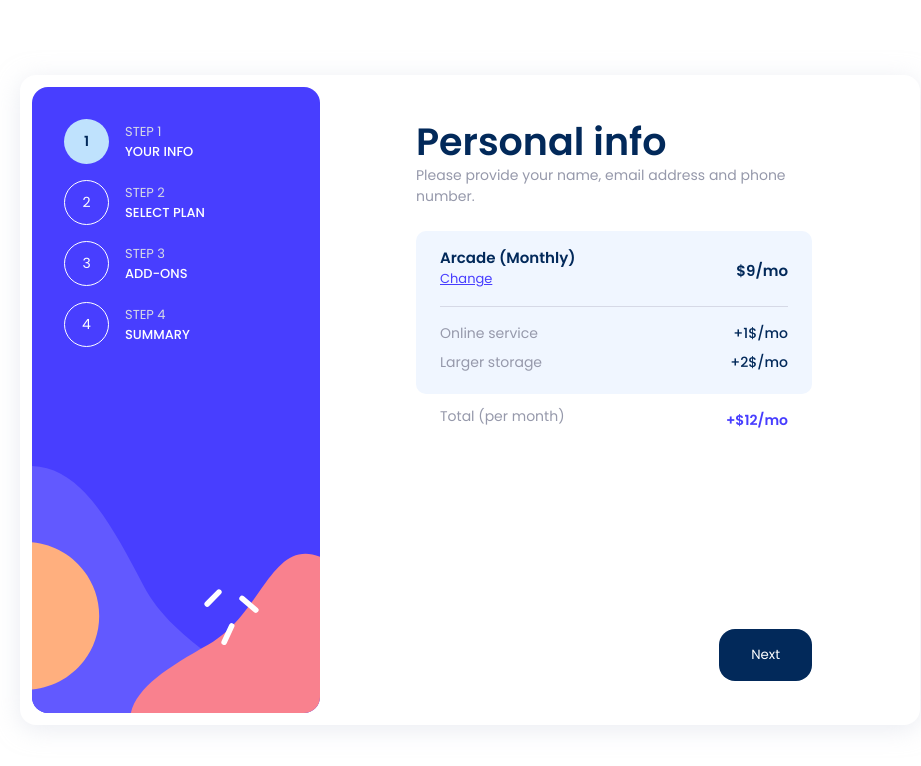
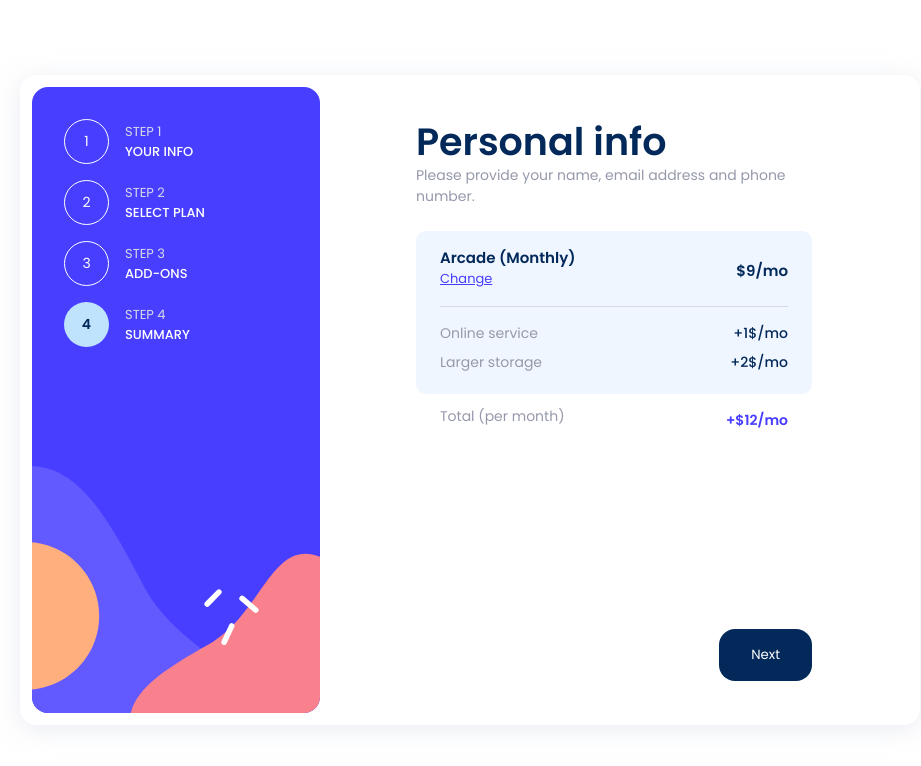
Before and after one commit to Rijad99/form-wizard, a React (Create React App) app: page /summary in a window 1280 px wide. Shown: the top 766 px of the page, without its empty margins (170-1091 px from the left). Built offline with nearby package versions, Linux system fonts and the light colour scheme.

Commit message:
Active step state tracking, proper routing

```diff
--- a/src/client/components/main/FormWizard/FormWizard.tsx
+++ b/src/client/components/main/FormWizard/FormWizard.tsx
@@ -1,5 +1,5 @@
 import { useState, PropsWithChildren } from 'react'
-import { Outlet } from "react-router-dom";
+import { useLocation, Outlet } from "react-router-dom";
 
 import { Container } from '../../common/Container/Container';
 import { Card } from '../../common/Card/Card';
@@ -25,18 +25,24 @@ const StepsList = (props: PropsWithChildren) => {
 };
 
 export const FormWizard = () => {
-    const [activeStep, setActiveStep] = useState<number>(0);
+    const location = useLocation();
+
+    const step = localStorage.getItem('stepNumber') || 0;
+    const [activeStep, setActiveStep] = useState<number>(+step);
 
     const handleStepChange = (stepNumber: number) => {
         setActiveStep(stepNumber);
+        localStorage.setItem('stepNumber', JSON.stringify(stepNumber));
     }
 
     const handleNextStep = (activeStep: number) => {
         setActiveStep(activeStep + 1);
+        localStorage.setItem('stepNumber', JSON.stringify(activeStep));
     }
 
     const handlePreviousStep = (activeStep: number) => {
         setActiveStep(activeStep - 1);
+        localStorage.setItem('stepNumber', JSON.stringify(activeStep));
     }
 
     const handleConfirm = () => {
@@ -49,25 +55,25 @@ export const FormWizard = () => {
                 <StepsList>
                     {
                         stepsData.map(step => {
+                            const active:boolean = (step.path === location.pathname) || (step.stepNumber === 0 && location.pathname === "/");
+
                             return (
                                 <StepItem
                                     key={step.stepNumber}
                                     path={step.path}
-                                    active={activeStep === step.stepNumber}
-                                    onClick={() => handleStepChange(step.stepNumber)}
+                                    active={active}
                                     stepNumber={step.stepNumber + 1}
                                     stepTitle={step.stepTitle}
+                                    onClick={() => handleStepChange(step.stepNumber)}
                                 />
                             )
                         })
                     }
                 </StepsList>
                 {
-                    activeStep !== 4 ?
                     <Step stepTitle={stepHeaderData[activeStep].stepTitle} stepSubtitle={stepHeaderData[activeStep].stepSubtitle} stepNumber={activeStep} onClickNext={() => handleNextStep(activeStep)} onClickBack={() => handlePreviousStep(activeStep)} onClickConfirm={() => handleConfirm()} >
                         <Outlet />
-                    </Step> :
-                    <ConfirmDialog />
+                    </Step>
                 }
             </Card>
         </Container>
--- a/src/client/components/main/StepItem/StepItem.tsx
+++ b/src/client/components/main/StepItem/StepItem.tsx
@@ -5,8 +5,8 @@ import styles from '../StepItem/_StepItem.module.scss';
 export interface StepItemProps {
     stepNumber: number,
     stepTitle: string,
+    path: string,
     active?: boolean,
-    path: string,
     onClick?: () => void
 }
 
```
